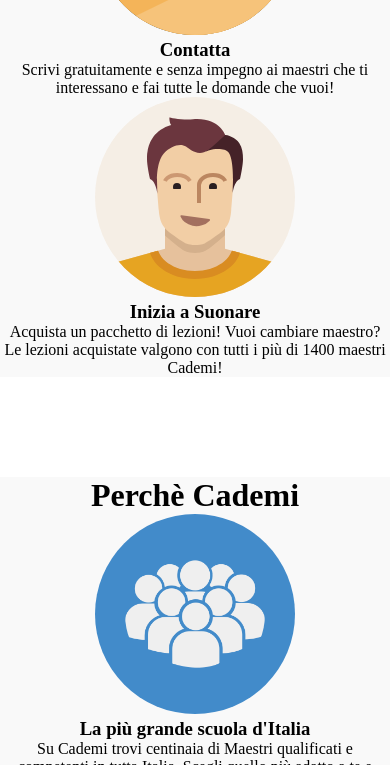
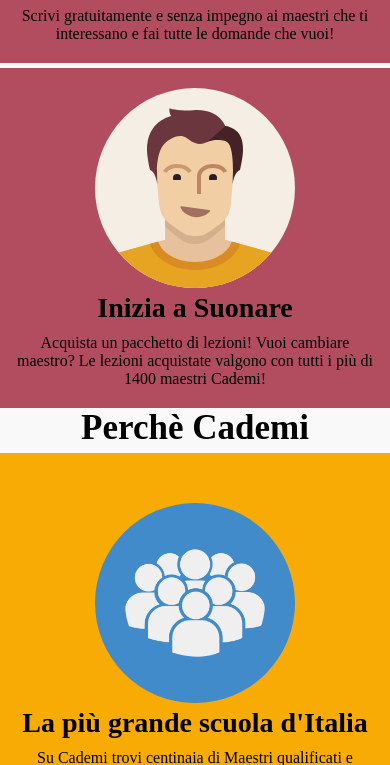
Before and after one commit to francesca-campana/html-css-resp-wannabe-12bool, a plain HTML site: page index.html in a window 390 px wide. Shown: the part 1235-2000 px from the top of the page. Drawn offline with Linux system fonts and the light colour scheme.

Commit message:
media query xs

```diff
--- a/css/style.css
+++ b/css/style.css
@@ -71,3 +71,69 @@ img {
 .clear {
   clear: both;
 }
+/* On screens that are < 420px */
+
+@media screen and (max-width: 419px) {
+  * {
+    margin: 0;
+    padding: 0;
+    box-sizing: border-box;
+  }
+
+  .row {
+    width: 100%;
+    margin-top: 0;
+  }
+  #lezioni .col-xs-12>.left,
+  #lezioni .col-xs-12>.right {
+    width: 100%;
+    float: none;
+    margin-top: 5px;
+    background-color: #66d6e4;
+    padding: 20px 10px;
+  }
+
+  h1 {
+    font-size: 35px;
+  }
+
+  h3 {
+    font-size: 28px;
+    margin-bottom: 10px;
+  }
+
+  #lezioni .row img {
+    height: 150px;
+  }
+
+  #steps .col-xs-12>.left,
+  #steps .col-xs-12>.central,
+  #steps .col-xs-12>.right {
+    float: none;
+    width: 100%;
+    margin-top: 5px;
+    background-color: #B24D5F;
+    padding: 20px 10px;
+  }
+
+  #why .col-xs-12>.first,
+  #why .col-xs-12>.second,
+  #why .col-xs-12>.third {
+    width: 100%;
+    margin-top: 5px;
+    padding: 20px 10px;
+    background-color: #f7ab04;
+  }
+
+  #why .row img {
+    margin-top: 30px;
+  }
+
+  hr {
+    display: none;
+  }
+  .container.grey {
+    background-color: white;
+  }
+
+}
--- a/index.html
+++ b/index.html
@@ -88,7 +88,7 @@
         </div>
 
         <div class="container">
-          <div class="col-lg-12 col-md-12 col-sx-12">
+          <div class="col-lg-12 col-md-12 col-xs-12">
             <div class="first">
               <img src="img/icon/profile.png" alt="">
               <h3>La più grande scuola d'Italia</h3>
@@ -97,7 +97,7 @@
             </div>
           </div>
 
-          <div class="col-lg-12 col-md-12 col-sx-12">
+          <div class="col-lg-12 col-md-12 col-xs-12">
             <div class="second">
               <img src="img/icon/secure.png" alt="">
               <h3>Soddisfazione Garantita</h3>
@@ -117,8 +117,6 @@
         </div>
 
       </div>
-
-
     </div>
     <!-- Fine Why -->
   </body>
```
